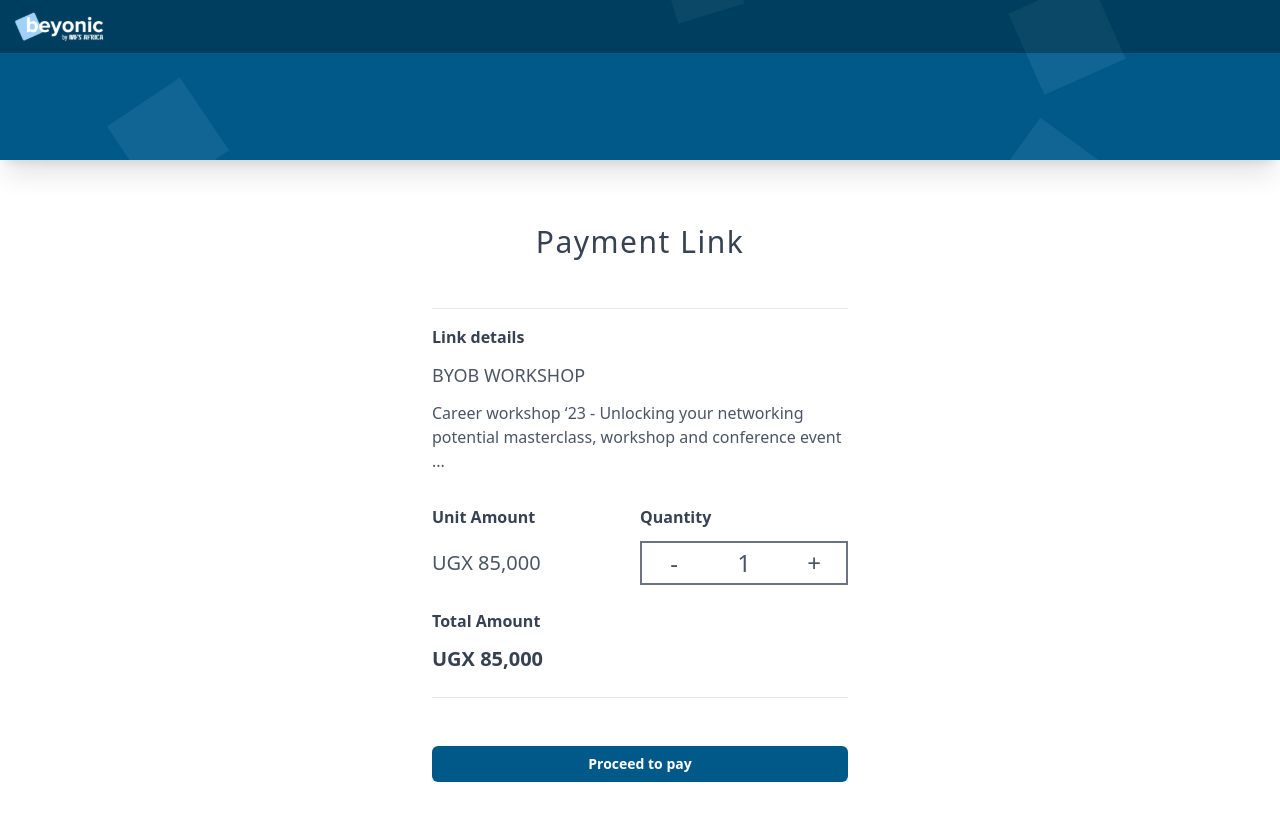
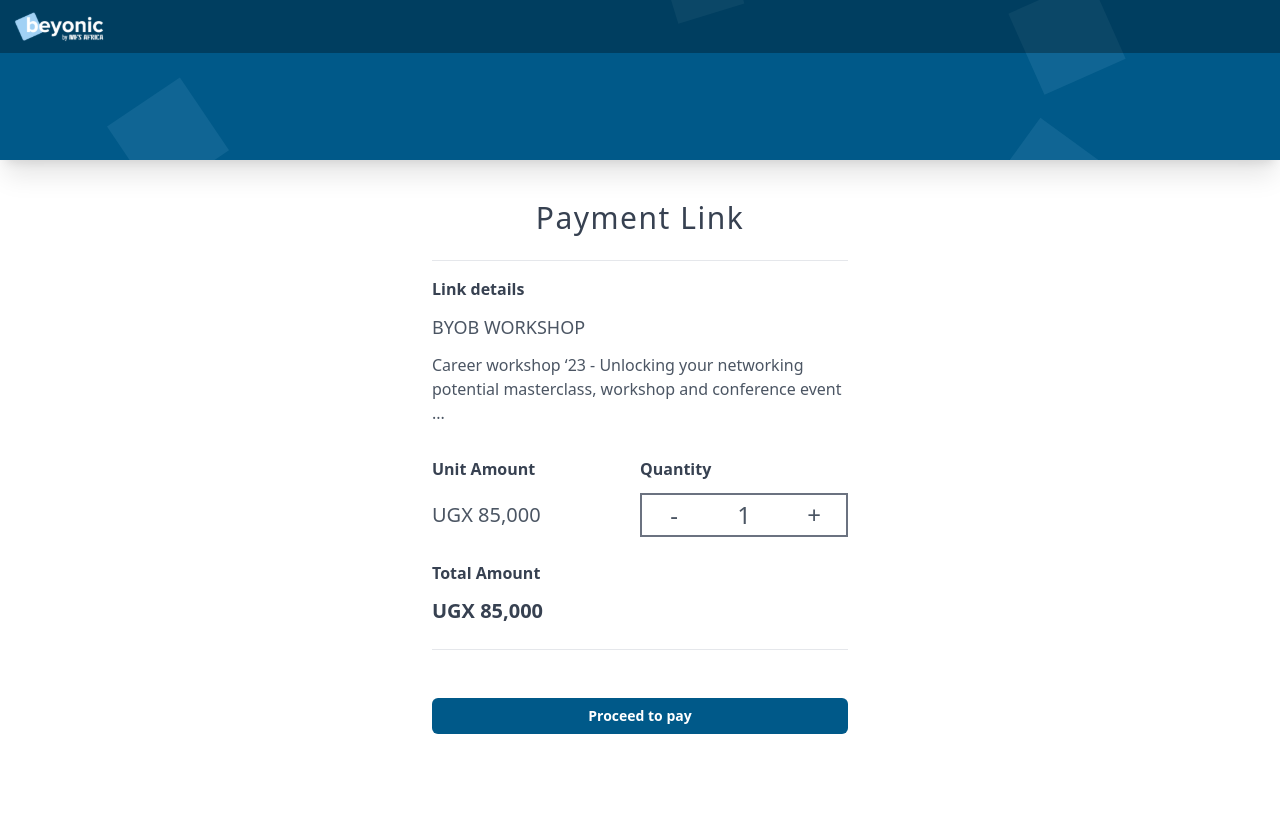
Before and after one commit to tkterry256/beyonic-payment-angular, an Angular app: page / in a window 1280 px wide. Shown: the top 820 px of the page. Built offline with nearby package versions, Linux system fonts and the light colour scheme.

Commit message:
Height adjustment so user can see payment button without scrolling

```diff
--- a/src/app/payment/payment.component.html
+++ b/src/app/payment/payment.component.html
@@ -1,5 +1,5 @@
 <h2
-  class="text-center px-2 py-12 text-3xl tracking-wider font-light text-gray-700"
+  class="text-center px-2 py-6 text-3xl tracking-wider font-light text-gray-700"
 >
   Payment Link
 </h2>
```
